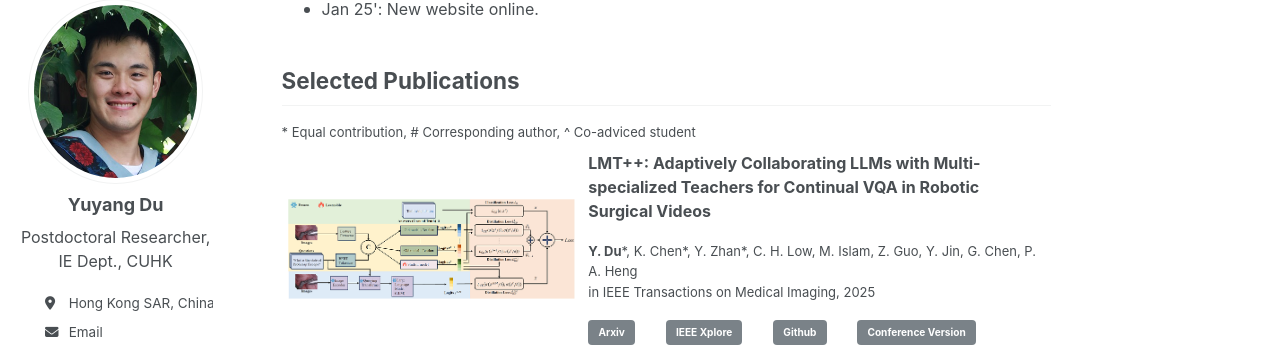
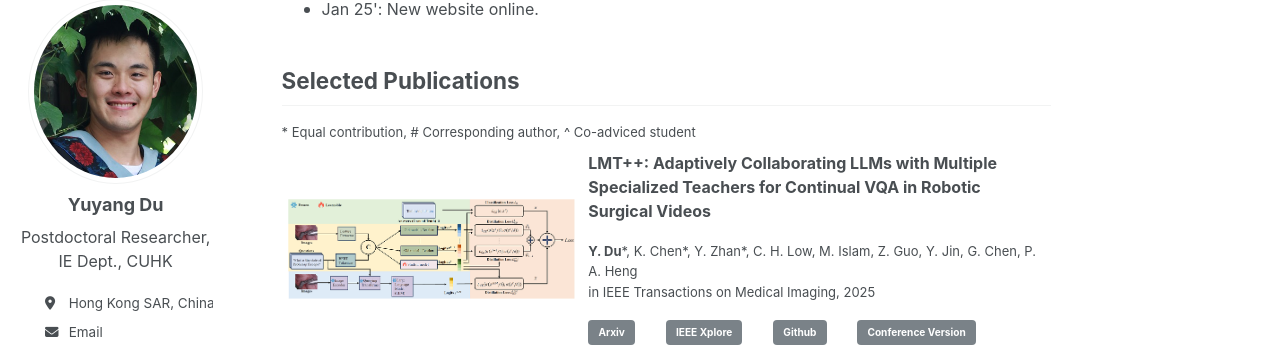
Before and after one commit to yuyangdu01/yuyangdu01.github.io, a Jekyll site: the page built from _pages/about.md, in a window 1280 px wide and 900 px high, scrolled down 523 px. Shown: the part 107-454 px from the top of the window. Built offline with Jekyll 4.4.1, drawn with Linux system fonts in a browser that asks for light colours; some web fonts are replaced.

Commit message:
Update about.md

```diff
--- a/_pages/about.md
+++ b/_pages/about.md
@@ -35,7 +35,7 @@ Selected Publications <font size=3></font>
   </td>
   <td style="border: none;">
   <div class="col align-self-center pub">
-    <p class="pub-p"><font size=3><b>LMT++: Adaptively Collaborating LLMs with Multi-specialized Teachers for Continual VQA in Robotic Surgical Videos</b></font></p>
+    <p class="pub-p"><font size=3><b>LMT++: Adaptively Collaborating LLMs with Multiple Specialized Teachers for Continual VQA in Robotic Surgical Videos</b></font></p>
     <p class="pub-p"><font size=2><b>Y. Du</b>*, K. Chen*, Y. Zhan*, C. H. Low, M. Islam, Z. Guo, Y. Jin, G. Chen, P. A. Heng <br>in IEEE Transactions on Medical Imaging, 2025</font></p>
     <a class="btn btn-primary" role="button" href="https://arxiv.org/pdf/2402.16664" target="_blank" style="text-decoration: none;">Arxiv</a>&emsp;&emsp;
     <a class="btn btn-primary" role="button" href="https://ieeexplore.ieee.org/document/11045720" target="_blank" style="text-decoration: none;">IEEE Xplore</a>&emsp;&emsp;
```
